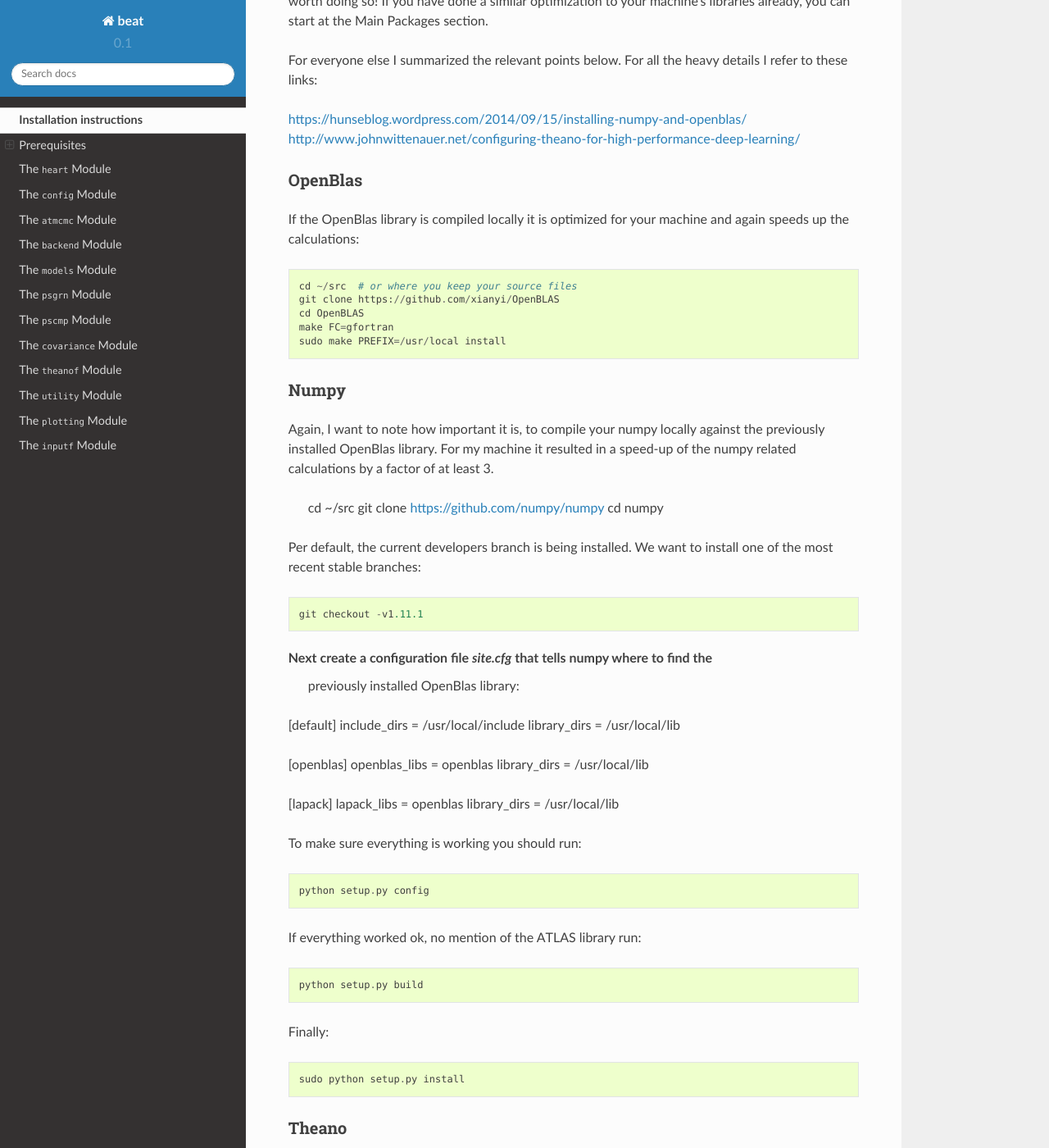
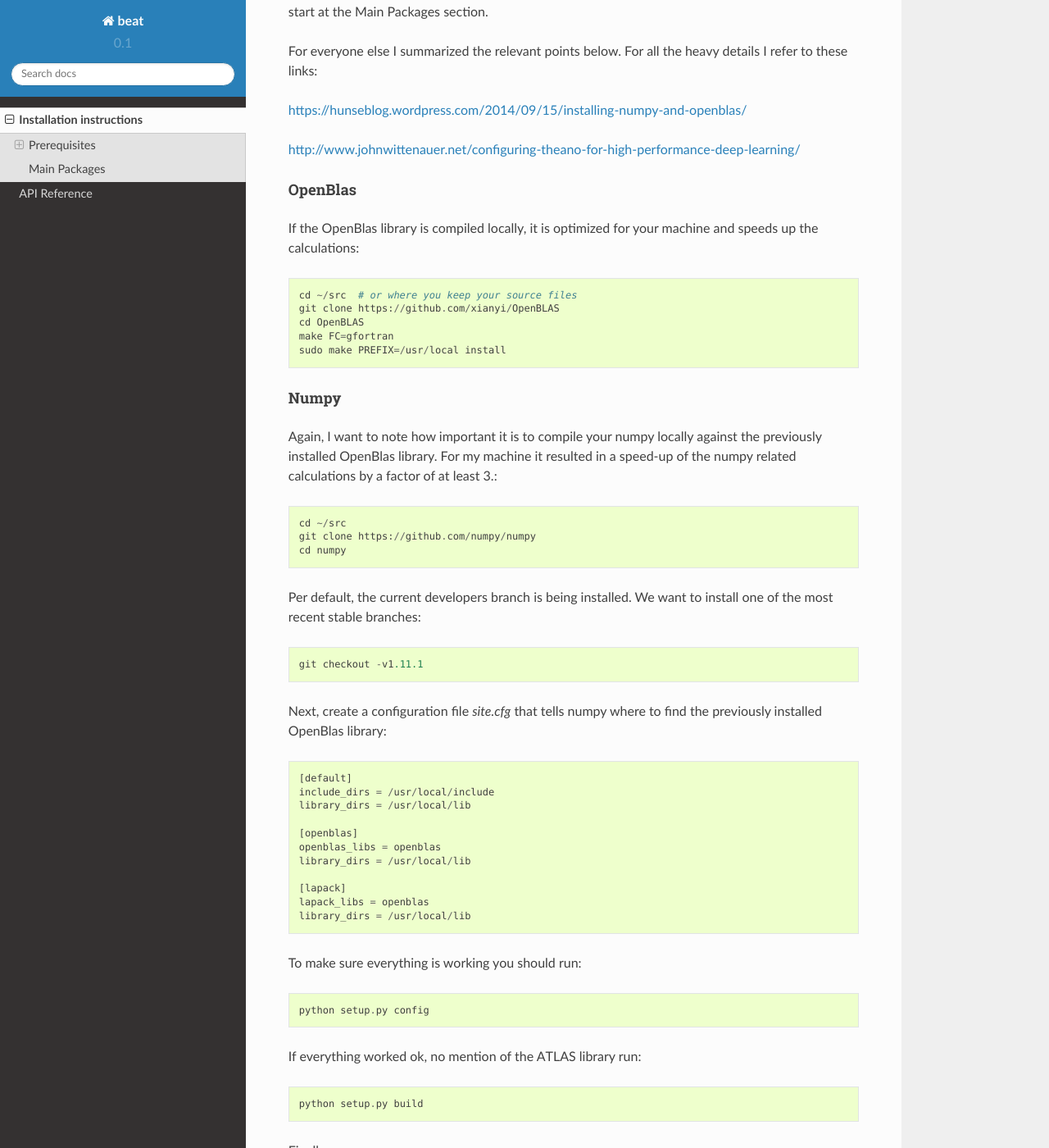
Before and after one commit to hvasbath/beat, a Sphinx documentation site: the page built from docs/installation.rst, in a window 1280 px wide and 1400 px high, scrolled down 594 px. Shown: the whole window at 82% size. Built offline with Sphinx 7.4.7 and the Read the Docs theme 2.0.0, drawn with Linux system fonts in a browser that asks for light colours; some of the changed text lies outside the part shown.

Commit message:
fixed page formatting

```diff
--- a/docs/api.rst
+++ b/docs/api.rst
@@ -1,83 +1,88 @@
+.. api:
+
+*************
+API Reference
+*************
 
 The :mod:`heart` Module
-=======================
+-----------------------
 
 .. automodule:: heart
    :members:
 
 
 The :mod:`config` Module
-=======================
+------------------------
 
 .. automodule:: config
    :members:
 
 
 The :mod:`atmcmc` Module
-========================
+------------------------
 
 .. automodule:: atmcmc
    :members:
 
 
 The :mod:`backend` Module
-=========================
+-------------------------
 
 .. automodule:: backend
    :members:
 
 
 The :mod:`models` Module
-========================
+------------------------
 
 .. automodule:: models
    :members:
 
 
 The :mod:`psgrn` Module
-=======================
+-----------------------
 
 .. automodule:: psgrn
    :members:
 
 
 The :mod:`pscmp` Module
-=======================
+-----------------------
 
 .. automodule:: pscmp
    :members:
 
 
 The :mod:`covariance` Module
-============================
+----------------------------
 
 .. automodule:: covariance
    :members:
 
 
 The :mod:`theanof` Module
-=========================
+-------------------------
 
 .. automodule:: theanof
    :members:
 
 
 The :mod:`utility` Module
-=========================
+-------------------------
 
 .. automodule:: utility
    :members:
 
 
 The :mod:`plotting` Module
-==========================
+--------------------------
 
 .. automodule:: plotting
    :members:
 
 
 The :mod:`inputf` Module
-========================
+------------------------
 
 .. automodule:: inputf
    :members:
--- a/docs/index.rst
+++ b/docs/index.rst
@@ -9,7 +9,7 @@
 Contents:
 
 .. toctree::
-   :maxdepth: 2
+   :maxdepth: 3
 
    installation
    api
--- a/docs/installation.rst
+++ b/docs/installation.rst
@@ -26,12 +28,13 @@
 For all the heavy details I refer to these links:
 
 https://hunseblog.wordpress.com/2014/09/15/installing-numpy-and-openblas/
+
 http://www.johnwittenauer.net/configuring-theano-for-high-performance-deep-learning/
 
 OpenBlas
 """"""""
-If the OpenBlas library is compiled locally it is optimized for your machine
-and again speeds up the calculations::
+If the OpenBlas library is compiled locally, it is optimized for your machine
+and speeds up the calculations::
 
     cd ~/src  # or where you keep your source files
     git clone https://github.com/xianyi/OpenBLAS
@@ -41,9 +44,9 @@
 
 Numpy
 """""
-Again, I want to note how important it is, to compile your numpy locally
+Again, I want to note how important it is to compile your numpy locally
 against the previously installed OpenBlas library. For my machine it resulted
-in a speed-up of the numpy related calculations by a factor of at least 3.
+in a speed-up of the numpy related calculations by a factor of at least 3.::
 
     cd ~/src
     git clone https://github.com/numpy/numpy
@@ -54,20 +57,20 @@
 
     git checkout -v1.11.1
 
-Next create a configuration file `site.cfg` that tells numpy where to find the
- previously installed OpenBlas library:
+Next, create a configuration file `site.cfg` that tells numpy where to find the
+previously installed OpenBlas library::
 
-[default]
-include_dirs = /usr/local/include
-library_dirs = /usr/local/lib
+    [default]
+    include_dirs = /usr/local/include
+    library_dirs = /usr/local/lib
 
-[openblas]
-openblas_libs = openblas
-library_dirs = /usr/local/lib
+    [openblas]
+    openblas_libs = openblas
+    library_dirs = /usr/local/lib
 
-[lapack]
-lapack_libs = openblas
-library_dirs = /usr/local/lib
+    [lapack]
+    lapack_libs = openblas
+    library_dirs = /usr/local/lib
 
 To make sure everything is working you should run::
 
@@ -85,12 +88,13 @@
 Theano
 """"""
 
-
+Main Packages
+-------------
 
 BEAT relies on 2 main libraries. Detailed installation instructions for each
 can be found on the respective websites:
-*`pyrocko <http://pyrocko.org/>`
-*`pymc3
+* `pyrocko <http://pyrocko.org/>`
+* `pymc3
 
 
 pyproj
```
Also changed, not shown: other parts of docs/installation.rst (+3 -1 lines).
